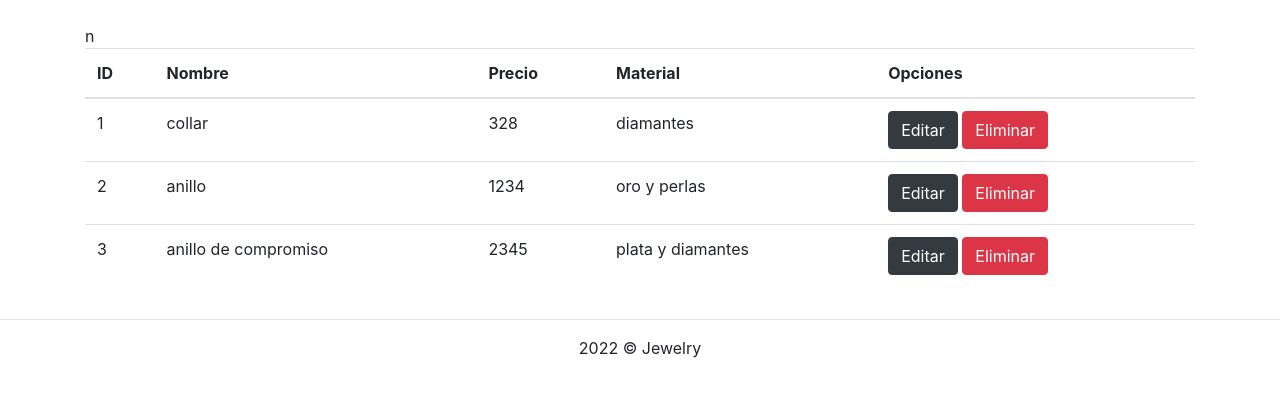
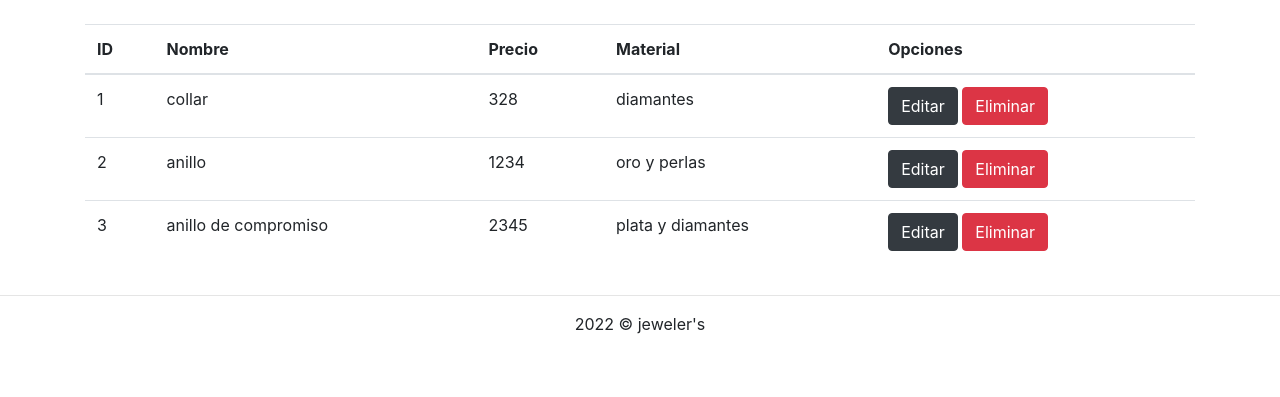
Before and after one commit to Michellezta/-jewelry-parcial2, a PHP site: page /consultarDatos.php in a window 1280 px wide. Shown: the part 56-453 px from the top of the page. Run offline with PHP 8.4, Linux system fonts and the light colour scheme; data comes from the database, SQL or seed files in the repository.

Commit message:
cambios 4

```diff
--- a/Jewerly_parcial2/Jewerly/parcial2/Practica/consultarDatos.php
+++ b/Jewerly_parcial2/Jewerly/parcial2/Practica/consultarDatos.php
@@ -52,7 +52,7 @@
                       }
                     }
                     $conexion->close();
-                      ?>n
+                      ?>
                     </tbody>
                 </table>
             </div>
@@ -60,7 +60,7 @@
     </div>
     <footer class="text-center">
         <hr>
-        2022 &copy; Jewelry
+        2022 &copy; jeweler's
     </footer>
     <script src="js/bootstrap.js"></script>
 </body>
```
Also changed, not shown: Jewerly_parcial2/Jewerly/parcial2/Practica/guardarDatos.php (line endings or trailing spaces).
